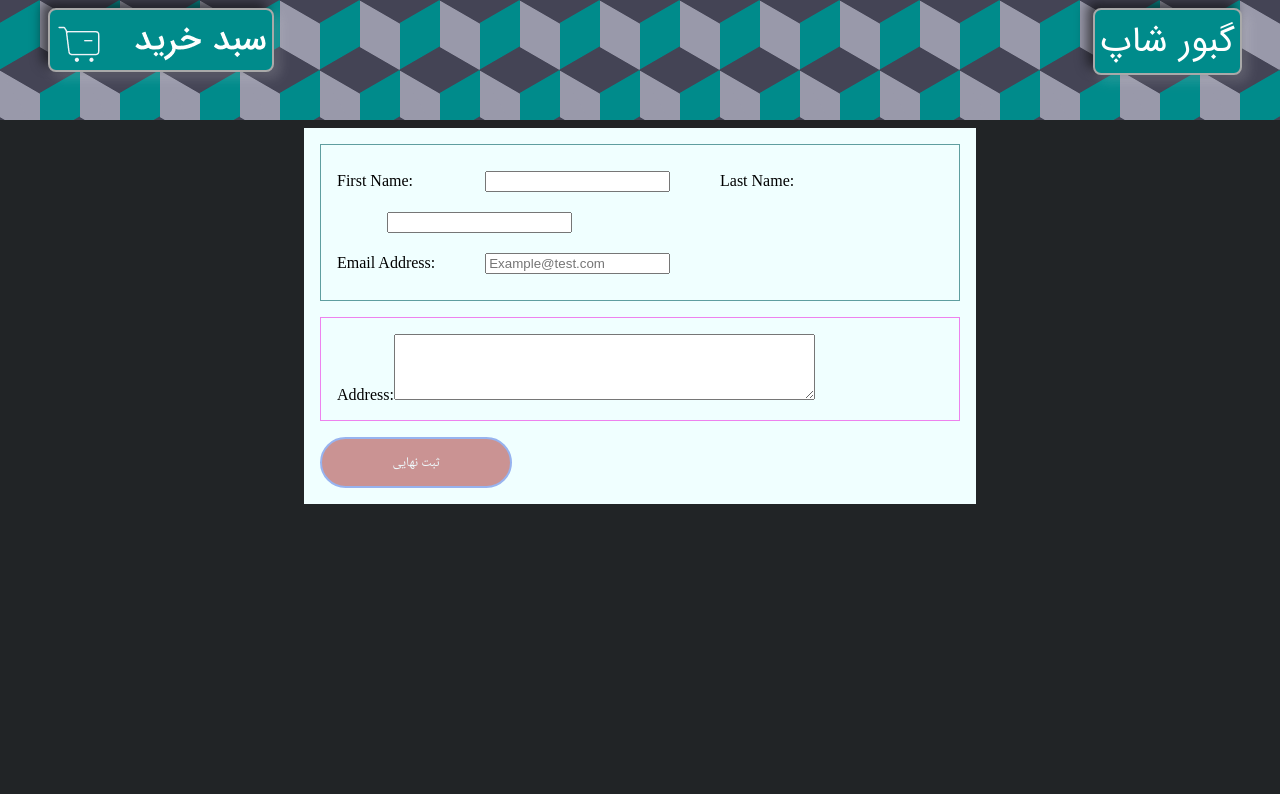
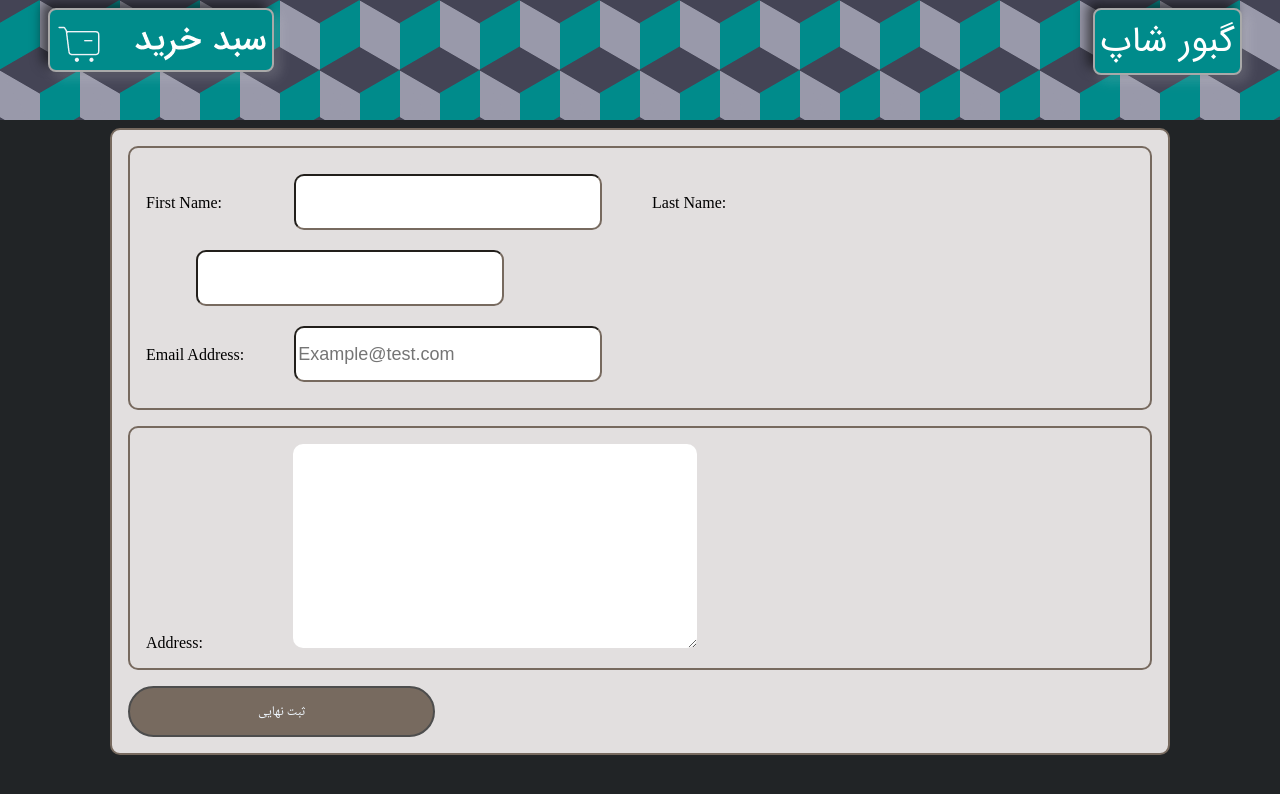
Before and after one commit to Gaboor-Studio/item-shop, a React (Create React App) app: page /submit in a window 1280 px wide. Shown: the top 794 px of the page. Built offline with nearby package versions, Linux system fonts and the light colour scheme; a web font is replaced by a local one.

Commit message:
Getting better css styles and Handle empty cart

```diff
--- a/src/components/ui/Card/CardCart.js
+++ b/src/components/ui/Card/CardCart.js
@@ -17,19 +17,19 @@ const CardCart = (props) => {
   return (
     <div className={classes.CardCart}>
       <div className={classes.left}>
-        <img
-          src={trash}
-          onClick={onToggleGoodInCart}
-          alt="remove"
-        />
+        <img src={trash} onClick={onToggleGoodInCart} alt="remove" />
       </div>
       <div className={classes.middle}>
         <p>{props.name}</p>
         <p>{props.price}$</p>
         <div className={classes.count}>
-          <p>{props.count}</p>
-          <button onClick={() => GoodsCtx.onIncreaseCount(props.name)}>+</button>
-          <button onClick={() => GoodsCtx.onDecreaseCount(props.name)}>-</button>
+          <button onClick={() => GoodsCtx.onDecreaseCount(props.name)}>
+            -
+          </button>
+          {props.count}
+          <button onClick={() => GoodsCtx.onIncreaseCount(props.name)}>
+            +
+          </button>
         </div>
       </div>
       <div className={classes.right}>
--- a/src/components/ui/Card/CardCart.module.css
+++ b/src/components/ui/Card/CardCart.module.css
@@ -62,5 +62,6 @@
   color: #776A5F;
   font-size:30px;
   font-weight: bolder;
-  width: 35%;
+  width: 25%;
+  margin: 20px;
 }
--- a/src/pages/CartPage.js
+++ b/src/pages/CartPage.js
@@ -1,21 +1,43 @@
 import Layout from "../components/layout/Layout";
 import { Link } from "react-router-dom";
 import { useContext } from "react";
+import { useState } from "react";
 import GoodsContext from "../context/goods-context";
 import CardCart from "../components/ui/Card/CardCart";
 import classes from "./CartPage.module.css";
+import shop from "../assets/picture/emptycart.png";
 const CartPage = () => {
   const GoodsCtx = useContext(GoodsContext);
-
+  const [cartState,setCartState] = useState("empty");
+  useState(()=>{
+    if (GoodsCtx.inCart.length == 0){
+      setCartState("empty");
+    }else
+    {
+      setCartState("fill");
+    }
+  });
   return (
         <Layout>
-      <div className={classes.CartPage} >
+        <div className={cartState==="fill" ? classes.hidden : classes.CartPageEmpty}>
+          <img className={classes.image} src={shop}/>
+          <h1 className={classes.font}>!سبد خرید خالی است</h1>
+        </div>
+        <div className={cartState==="empty" ? classes.hidden : classes.CartPage}>
           {GoodsCtx.inCart.map((good) => {
             return (
-            <CardCart key={good.name} src={good.src} name={good.name} price={good.price} count={good.count}/>
+              <CardCart
+                key={good.name}
+                src={good.src}
+                name={good.name}
+                price={good.price}
+                count={good.count}
+              />
             );
-        })}
-         <Link to="/Submit" className={classes.button}>نهایی کردن خرید</Link>
+          })};
+          <Link to="/Submit" className={classes.button}>
+            نهایی کردن خرید
+          </Link>
         </div>
         </Layout>
   );
--- a/src/pages/CartPage.module.css
+++ b/src/pages/CartPage.module.css
@@ -3,6 +3,18 @@
     grid-row-gap: 20px;
     padding-left: 20px;
     padding-right: 20px;
+}
+.CartPageEmpty{
+    align-items: center;
+    text-align: center;
+}
+.font{
+    color: #FFFFFF;
+    font-family: "IranSans";
+}
+.image{
+    width: 300px;
+    height: 300px;
 }
 .button {
     background-color: darkcyan;
@@ -21,3 +33,7 @@
 .button:hover{
     background-color: rgb(19, 59, 59);
 }
+
+.hidden{
+    display:none
+}
--- a/src/pages/SubmitPage.module.css
+++ b/src/pages/SubmitPage.module.css
@@ -1,8 +1,10 @@
 .form {
     margin-top: 20%;
-    background-color: azure;
-    width: 50%;
+    background-color: rgb(226, 223, 223);
+    width: 80%;
     padding: 1rem;
+    border-radius: 10px;
+    border: #776A5F 2px solid;
     margin: auto;
     /* align-content: center; */
 }
@@ -10,32 +12,43 @@
 
 .form button {
     width: 30%;
-    border: royalblue 2px solid;
-    background-color:brown;
+    border: rgb(77, 77, 77) 2px solid;
+    background-color:#684221;
 }
 form button:disabled{
-    background-color:brown;
-    opacity: 0.5;
-
-
+    background-color:#776A5F;
 }
 
 .person {
     /* box-shadow: 10px 10px 3px 1px rgba(0,0,0,50); */
-    border: cadetblue 1px solid;
+    border: #776A5F 2px solid;
     padding: 1rem;
+    border-radius:10px ;
 }
 
 .person input{
     margin: 10px 50px;
+    border-radius: 10px;
+    font-size: large;
+    border-color: #776A5F;
+    height: 50px;
+    width: 300px;
 }
 
 .address {
     margin: 1rem 0;
+    border-radius: 10px;
     padding: 1rem;
-    border: violet 1px solid;
+    border: #776A5F 2px solid;
 }
-
+.address textarea{
+    border-radius: 10px;
+    font-size:large;
+    height: 200px;
+    width: 400px;
+    margin: 0px 90px;
+    border: #776A5F;
+}
 
 @media (max-width: 600px) {
 
```
Also changed, not shown: src/assets/picture/emptycart.png (added). Lines whose indentation alone changed are shown as unchanged.
